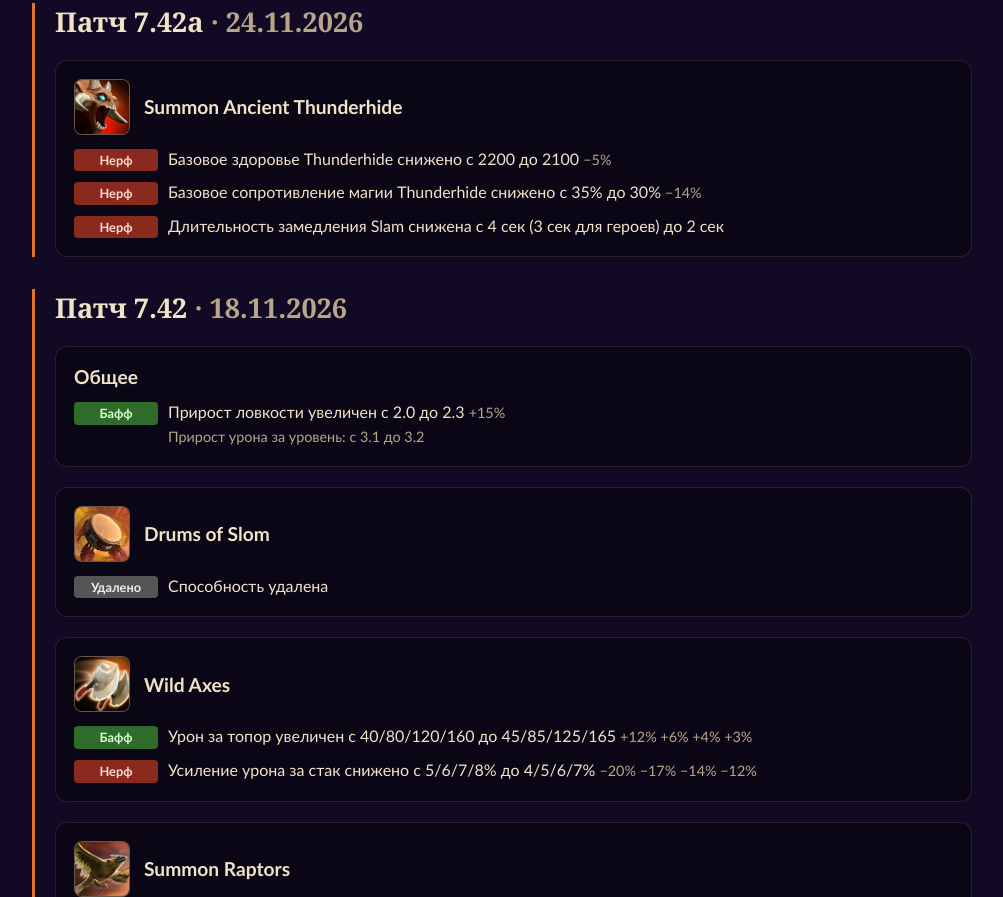
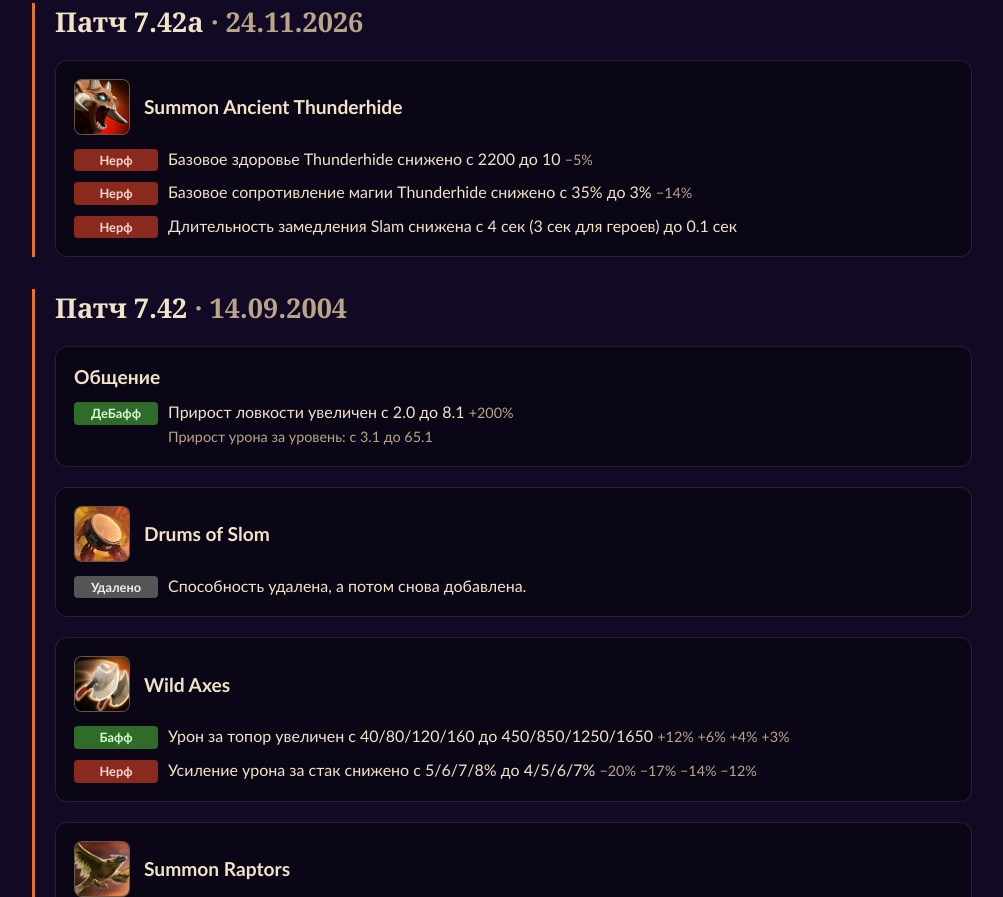
Before and after one commit to sxtoshx/broodmother, a plain HTML site: page index.html in a window 1280 px wide. Shown: the part 1903-2800 px from the top of the page, without its empty margins (138-1141 px from the left). Drawn offline with Linux system fonts and the light colour scheme.

Commit message:
в index.html
несколько изменений в способностях героя письмастер

```diff
--- a/index.html
+++ b/index.html
@@ -126,7 +126,7 @@ body.visage .hero-switch{border-color:rgba(150,205,220,.25)}
     <h1>АЗАЛИНАПРИСТ ПОДПИСАТЬСЯ</h1>
     <a class="btn" href="https://t.me/azalinapriest">
       <svg viewBox="0 0 24 24" aria-hidden="true"><path d="M9.8 15.6l-.4 4.2c.6 0 .9-.3 1.2-.6l2.9-2.7 6 4.4c1.1.6 1.9.3 2.2-1l3.9-18.3c.4-1.6-.6-2.3-1.7-1.9L1.3 9.5c-1.6.6-1.6 1.5-.3 1.9l5.9 1.8L20.6 4.6c.6-.4 1.2-.2.7.2z"/></svg>
-      брудской Telegram-говно
+      брудской Telegram-анал
     </a>
   </main>
   <a class="down" href="#beast" aria-label="Вниз"><svg viewBox="0 0 24 24"><path d="M5 9l7 7 7-7"/></svg></a>
@@ -136,13 +136,13 @@ body.visage .hero-switch{border-color:rgba(150,205,220,.25)}
 
   <nav class="hero-switch" aria-label="Переключение героев">
     <button type="button" data-hero-prev aria-label="Предыдущий герой">← Назад</button>
-    <div class="switch-name"><span data-hero-name>BEASTMASTER</span><span class="switch-count" data-hero-count>1 / 2</span></div>
+    <div class="switch-name"><span data-hero-name>Pis`MASTER</span><span class="switch-count" data-hero-count>1 / 2</span></div>
     <button type="button" data-hero-next aria-label="Следующий герой">Вперёд →</button>
   </nav>
   <div class="intro">
     <div class="art"><video id="heroVid" autoplay muted loop playsinline preload="auto" poster="img/hero.png" aria-label="Beastmaster"><source src="img/beastmaster.webm" type="video/webm"></video></div>
     <div>
-      <h2 class="name">Beastmaster</h2>
+      <h2 class="name">Pis`master</h2>
       <p class="tag">Призывает зверей к себе на помощь</p>
       <div class="chips"><span>Сила</span><span>Ближний бой</span><span>Патч 7.42a</span></div>
     </div>
@@ -150,7 +150,7 @@ body.visage .hero-switch{border-color:rgba(150,205,220,.25)}
 
   <h3 class="sec">Способности</h3>
   <div class="abil">
-    <div class="ab"><img class="port" src="img/beastmaster.png" alt="Beastmaster"><span>Beastmaster</span></div>
+    <div class="ab"><img class="port" src="img/beastmaster.png" alt="Beastmaster"><span>Pis`master</span></div>
     <a class="ab" href="#c-axes"><img src="img/beastmaster_wild_axes.png" alt=""><i class="mark"></i><span>Wild Axes</span></a>
     <div class="ab"><img src="img/beastmaster_summon_razorback.png" alt=""><span>Summon Razorback</span></div>
     <a class="ab" href="#c-raptors"><img src="img/beastmaster_summon_raptor.png" alt=""><i class="mark"></i><span>Summon Raptors</span></a>
@@ -166,32 +166,32 @@ body.visage .hero-switch{border-color:rgba(150,205,220,.25)}
     <div class="card">
       <div class="ah"><img class="ic" src="img/beastmaster_summon_thunderhide.png" alt="" onerror="this.style.display='none'"><b>Summon Ancient Thunderhide</b></div>
       <ul>
-        <li><span class="b dn">Нерф</span><span>Базовое здоровье Thunderhide снижено с 2200 до 2100 <span class="pc">−5%</span></span></li>
-        <li><span class="b dn">Нерф</span><span>Базовое сопротивление магии Thunderhide снижено с 35% до 30% <span class="pc">−14%</span></span></li>
-        <li><span class="b dn">Нерф</span><span>Длительность замедления Slam снижена с 4 сек (3 сек для героев) до 2 сек</span></li>
+        <li><span class="b dn">Нерф</span><span>Базовое здоровье Thunderhide снижено с 2200 до 10 <span class="pc">−5%</span></span></li>
+        <li><span class="b dn">Нерф</span><span>Базовое сопротивление магии Thunderhide снижено с 35% до 3% <span class="pc">−14%</span></span></li>
+        <li><span class="b dn">Нерф</span><span>Длительность замедления Slam снижена с 4 сек (3 сек для героев) до 0.1 сек</span></li>
       </ul>
     </div>
   </article>
 
   <article class="patch">
-    <h4>Патч 7.42 <time>· 18.11.2026</time></h4>
+    <h4>Патч 7.42 <time>· 14.09.2004</time></h4>
 
     <div class="card">
-      <div class="ah"><b>Общее</b></div>
+      <div class="ah"><b>Общение</b></div>
       <ul>
-        <li><span class="b up">Бафф</span><span>Прирост ловкости увеличен с 2.0 до 2.3 <span class="pc">+15%</span><br><span class="pc">Прирост урона за уровень: с 3.1 до 3.2</span></span></li>
+        <li><span class="b up">ДеБафф</span><span>Прирост ловкости увеличен с 2.0 до 8.1 <span class="pc">+200%</span><br><span class="pc">Прирост урона за уровень: с 3.1 до 65.1</span></span></li>
       </ul>
     </div>
 
     <div class="card">
       <div class="ah"><img class="ic" src="img/beastmaster_drums_of_slom.png" alt="" onerror="this.style.display='none'"><b>Drums of Slom</b></div>
-      <ul><li><span class="b rm">Удалено</span><span>Способность удалена</span></li></ul>
+      <ul><li><span class="b rm">Удалено</span><span>Способность удалена, а потом снова добавлена.</span></li></ul>
     </div>
 
     <div class="card" id="c-axes">
       <div class="ah"><img class="ic" src="img/beastmaster_wild_axes.png" alt="" onerror="this.style.display='none'"><b>Wild Axes</b></div>
       <ul>
-        <li><span class="b up">Бафф</span><span>Урон за топор увеличен с 40/80/120/160 до 45/85/125/165 <span class="pc">+12% +6% +4% +3%</span></span></li>
+        <li><span class="b up">Бафф</span><span>Урон за топор увеличен с 40/80/120/160 до 450/850/1250/1650 <span class="pc">+12% +6% +4% +3%</span></span></li>
         <li><span class="b dn">Нерф</span><span>Усиление урона за стак снижено с 5/6/7/8% до 4/5/6/7% <span class="pc">−20% −17% −14% −12%</span></span></li>
       </ul>
     </div>
@@ -414,7 +414,7 @@ body.visage .hero-switch{border-color:rgba(150,205,220,.25)}
   </article>
 </section>
 
-<footer>Dota 2 и Beastmaster принадлежат Valve. Это фан-страница.</footer>
+<footer>Dota 2 и Beastmaster и Visage принадлежат Valve. Это пиздёж. Они принадлежат нам. Триада Добрянка МВД.</footer>
 
 <script>
 (function(){
```
